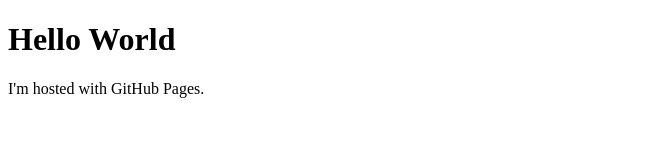
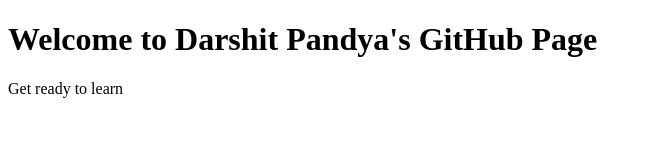
Before and after one commit to darshitpandya18/darshitpandya18.github.io, a plain HTML site: page index.html in a window 1280 px wide. Shown: the whole page, without its empty margins (0-652 px from the left). Drawn offline with Linux system fonts and the light colour scheme.

Commit message:
Update index.html

```diff
--- a/index.html
+++ b/index.html
@@ -1,7 +1,7 @@
 <!DOCTYPE html>
 <html>
 <body>
-<h1>Hello World</h1>
-<p>I'm hosted with GitHub Pages.</p>
+<h1>Welcome to Darshit Pandya's GitHub Page</h1>
+<p>Get ready to learn</p>
 </body>
 </html>
```
